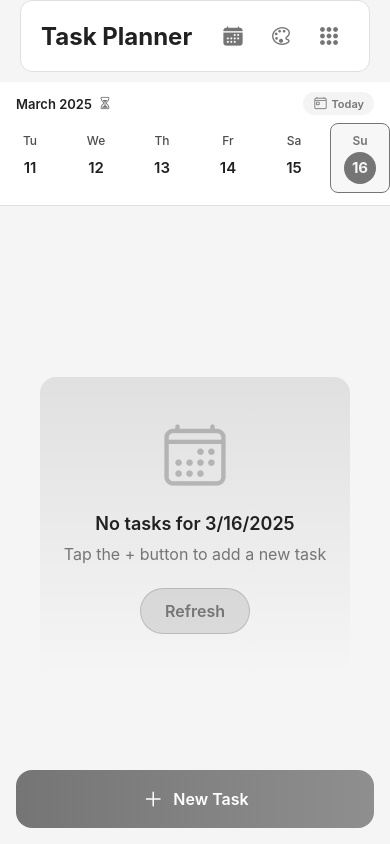
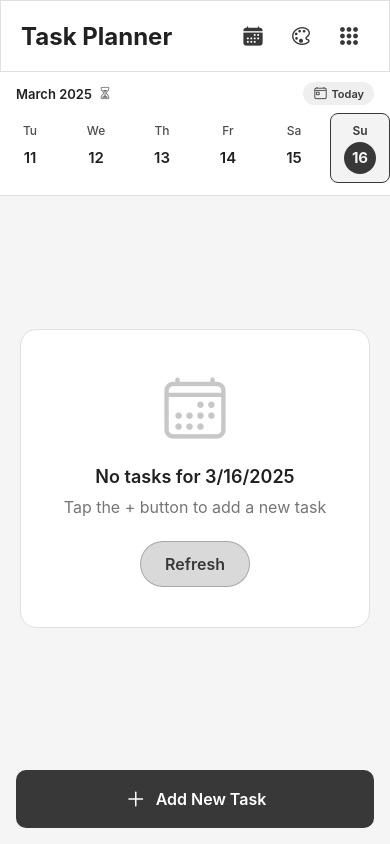
Before and after one commit to emreutkan/Todra, a React Native app: screen /Home in a window 390 px wide. Built offline with nearby package versions, Linux system fonts and the light colour scheme.

Commit message:
color changes

```diff
--- a/app/components/HomeScreenComponents/AddButton.tsx
+++ b/app/components/HomeScreenComponents/AddButton.tsx
@@ -1,6 +1,5 @@
 import React from 'react';
 import { TouchableOpacity, Text, StyleSheet, View, Platform, Dimensions } from 'react-native';
-import { LinearGradient } from 'expo-linear-gradient';
 import { useTheme } from '../../context/ThemeContext';
 import { Ionicons } from '@expo/vector-icons';
 
@@ -17,14 +16,7 @@
                                                  label = "Add New Task",
                                                  showShadow = true
                                              }) => {
-    const { colors, theme } = useTheme();
-
-    // Define gradient colors based on the theme
-    const gradientColors = theme === 'orange'
-        ? [colors.primary, '#FF6B00']
-        : theme === 'purple'
-            ? [colors.primary, '#8E44AD']
-            : [colors.primary, colors.primary + 'CC'];
+    const { colors } = useTheme();
 
     return (
         <View style={[
@@ -36,19 +28,17 @@
                 onPress={onPress}
                 accessibilityLabel={label}
                 accessibilityRole="button"
-                style={styles.buttonWrapper}
+                style={[
+                    styles.buttonWrapper,
+                    { backgroundColor: colors.primary }
+                ]}
             >
-                <LinearGradient
-                    colors={gradientColors}
-                    style={styles.gradientButton}
-                    start={{ x: 0, y: 0 }}
-                    end={{ x: 1, y: 0 }}
-                >
+                <View style={styles.buttonContent}>
                     <Ionicons name="add" size={24} color={colors.onPrimary} />
                     <Text style={[styles.buttonText, { color: colors.onPrimary }]}>
                         {label}
                     </Text>
-                </LinearGradient>
+                </View>
             </TouchableOpacity>
         </View>
     );
@@ -56,7 +46,6 @@
 
 const styles = StyleSheet.create({
     container: {
-        position: 'absolute',
         bottom: 0,
         left: 0,
         right: 0,
@@ -80,10 +69,10 @@
     },
     buttonWrapper: {
         width: '100%',
-        borderRadius: 16,
+        borderRadius: 10,
         overflow: 'hidden',
     },
-    gradientButton: {
+    buttonContent: {
         flexDirection: 'row',
         alignItems: 'center',
         justifyContent: 'center',
--- a/app/components/HomeScreenComponents/Header.tsx
+++ b/app/components/HomeScreenComponents/Header.tsx
@@ -90,9 +90,9 @@
         justifyContent: 'space-between',
         paddingHorizontal: 20,
         paddingVertical: 15,
-        marginHorizontal: 20,
-        marginBottom: 10,
-        borderRadius: 12,
+        // marginHorizontal: 20,
+        // marginBottom: 10,
+        // borderRadius: 12,
         borderWidth: 1,
     },
     title: {
--- a/app/components/HomeScreenComponents/TaskItem.tsx
+++ b/app/components/HomeScreenComponents/TaskItem.tsx
@@ -9,7 +9,6 @@
     Dimensions,
     Alert
 } from 'react-native';
-import { LinearGradient } from 'expo-linear-gradient';
 import { PRIORITY_COLORS, SIZES } from '../../theme';
 import { Task, TaskPriority } from '../../types';
 import { useTheme } from '../../context/ThemeContext';
@@ -17,13 +16,12 @@
 const { width } = Dimensions.get('window');
 const SWIPE_THRESHOLD = -100;
 
-// In TaskItem.tsx
 interface TaskItemProps {
     item: Task;
     index: number;
     taskOpacity: Animated.Value;
     totalTasks: number;
-    allTasks: Task[]; // Add this line
+    allTasks: Task[];
     onDelete: (id: string) => void;
     onToggleComplete: (id: string) => void;
     onPress: (id: string) => void;
@@ -39,7 +37,7 @@
                                                onToggleComplete,
                                                onPress,
                                            }) => {
-    const { colors, isDark } = useTheme();
+    const { colors } = useTheme();
     const translateX = useRef(new Animated.Value(0)).current;
 
     // Check if all predecessor tasks are completed
@@ -114,12 +112,6 @@
     const getPriorityLabel = (priority: TaskPriority) =>
         priority.charAt(0).toUpperCase() + priority.slice(1);
 
-    // Define gradient colors based on theme
-    const gradientColors = [
-        colors.card,
-        isDark ? colors.card + '90' : colors.card + 'E6'
-    ];
-
     return (
         <Animated.View
             style={[
@@ -132,11 +124,11 @@
             ]}
             {...panResponder.panHandlers}
         >
-            <LinearGradient
-                colors={gradientColors}
-                style={styles.taskItem}
-                start={{ x: 0, y: 0 }}
-                end={{ x: 1, y: 1 }}
+            <View
+                style={[
+                    styles.taskItem,
+                    { backgroundColor: colors.card }
+                ]}
             >
                 <TouchableOpacity
                     style={styles.taskContent}
@@ -225,7 +217,7 @@
                         </View>
                     </View>
                 </TouchableOpacity>
-            </LinearGradient>
+            </View>
         </Animated.View>
     );
 };
--- a/app/components/HomeScreenComponents/TaskList.tsx
+++ b/app/components/HomeScreenComponents/TaskList.tsx
@@ -13,7 +13,6 @@
 import { Task } from '../../types';
 import TaskItem from './TaskItem';
 import { MaterialIcons, Ionicons } from '@expo/vector-icons';
-import { LinearGradient } from 'expo-linear-gradient';
 import { BlurView } from 'expo-blur';
 import { useTheme } from '../../context/ThemeContext';
 
@@ -380,12 +379,11 @@
     if (tasks.length === 0) {
         return (
             <View style={[styles.emptyContainer, { backgroundColor: colors.background }]}>
-                <LinearGradient
-                    colors={[colors.border, 'transparent']}
-                    style={styles.emptyGradient}
-                    start={{ x: 0, y: 0 }}
-                    end={{ x: 0, y: 1 }}
-                >
+                <View style={[styles.emptyContent, {
+                    backgroundColor: colors.card,
+                    borderColor: colors.border,
+                    borderWidth: 1,
+                }]}>
                     <Ionicons name="calendar-outline" size={70} color={colors.text + '40'} />
                     <Text style={[styles.emptyText, { color: colors.text }]}>No tasks for {currentDate.toLocaleDateString()}</Text>
                     <Text style={[styles.emptySubtext, { color: colors.textSecondary }]}>Tap the + button to add a new task</Text>
@@ -398,7 +396,7 @@
                     >
                         <Text style={[styles.emptyRefreshButtonText, { color: colors.primary }]}>Refresh</Text>
                     </TouchableOpacity>
-                </LinearGradient>
+                </View>
             </View>
         );
     }
@@ -501,12 +499,10 @@
         marginBottom: 8,
         borderWidth: 1,
     },
-    filterOptionActive: {
-        // Styles set dynamically with theme colors
-    },
     filterOptionText: {
         fontSize: SIZES.small,
     },
+    filterOptionActive: {},
     filterOptionActiveText: {
         fontWeight: '600',
     },
@@ -521,9 +517,7 @@
         paddingHorizontal: 16,
         paddingVertical: 8,
     },
-    toggleOptionActive: {
-        // Styles set dynamically with theme colors
-    },
+    toggleOptionActive: {},
     toggleOptionInactive: {
         backgroundColor: 'transparent',
     },
@@ -533,9 +527,7 @@
     toggleOptionActiveText: {
         fontWeight: '600',
     },
-    toggleOptionInactiveText: {
-        // Colors set dynamically with theme
-    },
+    toggleOptionInactiveText: {},
     tasksSummary: {
         flexDirection: 'row',
         marginTop: 5,
@@ -619,7 +611,7 @@
         paddingHorizontal: 20,
         paddingVertical: 40,
     },
-    emptyGradient: {
+    emptyContent: {
         width: '100%',
         alignItems: 'center',
         justifyContent: 'center',
--- a/app/screens/HomeScreen.tsx
+++ b/app/screens/HomeScreen.tsx
@@ -360,8 +360,6 @@
 
             <AddButton
                 onPress={handleAddTask}
-                size={60}
-                label="New Task"
             />
         </View>
     );
@@ -381,7 +379,7 @@
     },
     contentContainer: {
         flex: 1,
-        paddingHorizontal: 20,
+        // paddingHorizontal: 20,
     }
 });
 
--- a/app/theme.ts
+++ b/app/theme.ts
@@ -44,9 +44,9 @@
 
 // --- Light + Gray Theme ---
 export const lightGrayTheme = {
-    primary: '#757575',      // Gray for primary elements
-    secondary: '#616161',    // Darker gray for secondary elements
-    accent: '#9E9E9E',       // Lighter gray for accent
+    primary: '#383838',      // Gray for primary elements
+    secondary: '#383838',    // Darker gray for secondary elements
+    accent: '#383838',       // Lighter gray for accent
     background: '#F5F5F5',   // Light background
     card: '#FFFFFF',         // White for cards
     surface: '#FFFFFF',      // Surface color for elements
@@ -71,7 +71,6 @@
     normal: '#2196F3',    // Blue
     high: '#FFC107',      // Yellow
     crucial: '#F44336',   // Red
-    optional: '#9C27B0',  // Purple
 };
 
 export const FONTS = {
```
Also changed, not shown: app/components/common/EmptyState.tsx (+17 -12 lines).
